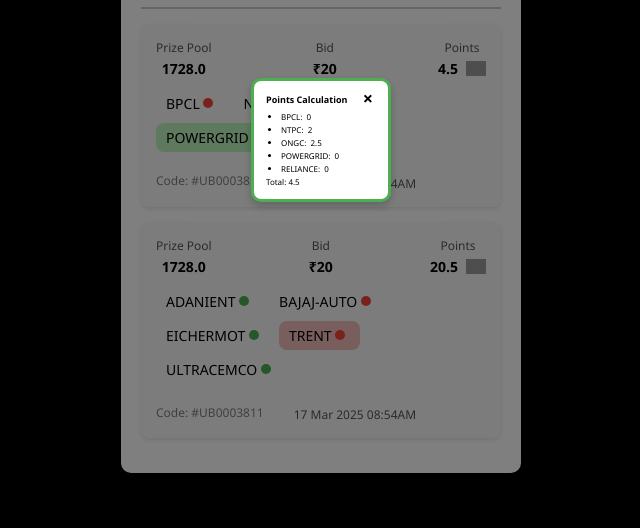
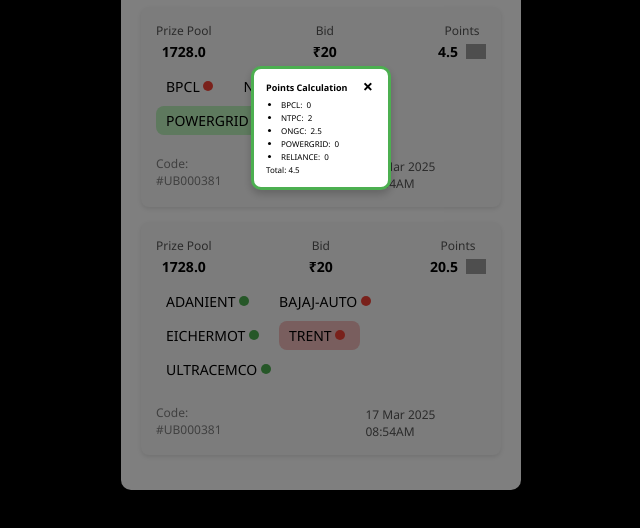
Before and after one commit to purna-kothapalli/niftyapp, a plain HTML site: page index.html in a window 1280 px wide. Both pictures are taken after a click on the element 794 px from the left and 304 px from the top of the page. Shown: the part 236-764 px from the top of the page, without its empty margins (319-959 px from the left). Drawn offline with Linux system fonts and the light colour scheme; grey boxes are pictures that could not be loaded.

Commit message:
Update index.html

```diff
--- a/index.html
+++ b/index.html
@@ -191,7 +191,7 @@
 
         /* Popup (modal) styling */
         .popup {
-            margin-top: -25px;
+            margin-top: -37px;
             display: none;
             position: fixed;
             z-index: 9999;
@@ -249,7 +249,7 @@
         }
 
         .popup1 {
-            margin-top: 130px;
+            margin-top: 160px;
             display: none;
             position: fixed;
             z-index: 9999;
@@ -374,7 +374,7 @@
                 </div>
             </div>
             <div class="footerr">
-                <p class="code" style="margin-right:30px; font-size: 12px;">Code: #UB0003810</p>
+                <p class="code" style="margin-right:110px; font-size: 12px;">Code: #UB000381</p>
                 <p class="timestamp" style="margin-top: 3.8%;font-size: 12px;">17 Mar 2025 08:54AM</p>
             </div>
         </div>
@@ -417,7 +417,8 @@
                 </div>
             </div>
             <div class="footerr">
-                    <p class="code" style="margin-right:30px; font-size: 12px;">Code: #UB0003811</p>
+                <div class="footerr">
+                    <p class="code" style="margin-right:110px; font-size: 12px;">Code: #UB000381</p>
                     <p class="timestamp" style="margin-top: 3.8%;font-size: 12px;">17 Mar 2025 08:54AM</p>
                 </div>
             </div>
```
Lines whose indentation alone changed are shown as unchanged.
